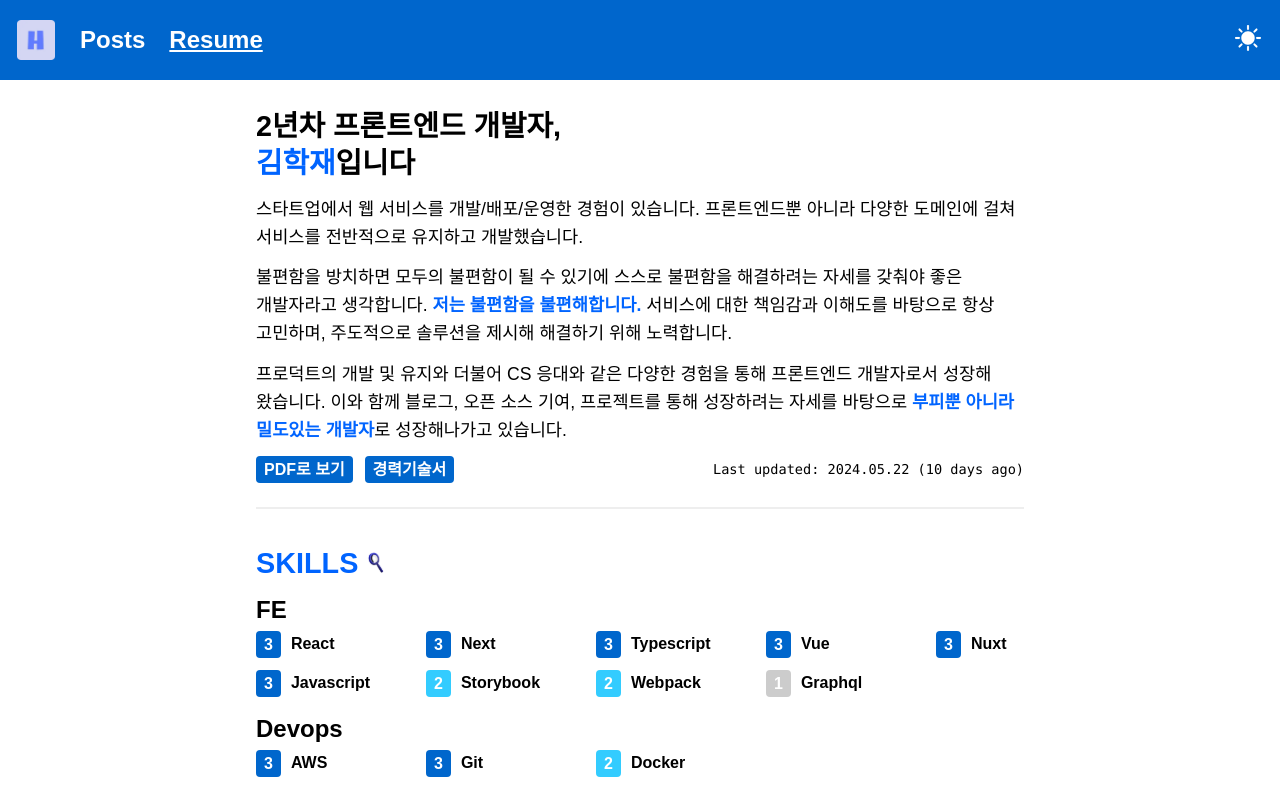
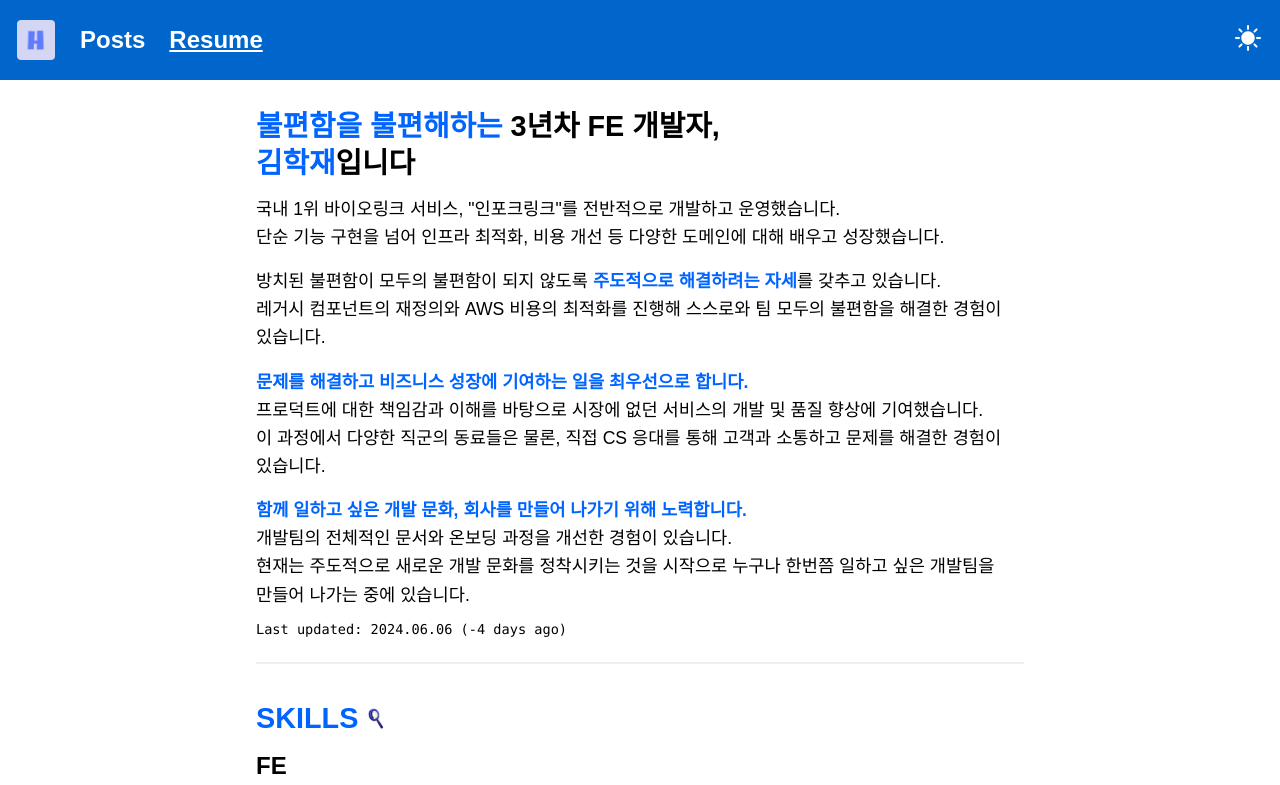
Before and after one commit to gouz7514/hotdog-log, a Next.js app: page /resume in a window 1280 px wide. Shown: the top 785 px of the page. Built offline with nearby package versions, Linux system fonts and the light colour scheme; no server answers.

Commit message:
Update : 이력서 소개 수정

```diff
--- a/src/components/Organism/Resume/ResumeIntro.tsx
+++ b/src/components/Organism/Resume/ResumeIntro.tsx
@@ -1,8 +1,70 @@
 import styled from '@emotion/styled'
 
-import Badge from '@/components/Molecule/Badge'
+import dayjs from 'dayjs'
 
-import dayjs from 'dayjs'
+const LAST_UPDATED = '2024.06.06'
+
+const getDayFromLastUpdated = () => {
+  return dayjs().diff(dayjs(LAST_UPDATED), 'day')
+}
+
+export default function ResumeIntro() {
+  return (
+    <ResumeIntroStyle>
+      <h2>
+        <span className="text-bold text-blue">불편함을 불편해하는</span> 3년차
+        FE 개발자,
+        <br />
+        <span className="text-blue">김학재</span>입니다
+      </h2>
+      <>
+        <div className="big-paragraph">
+          {/* eslint-disable-next-line react/no-unescaped-entities */}
+          국내 1위 바이오링크 서비스, "인포크링크"를 전반적으로 개발하고
+          운영했습니다.
+          <br />
+          단순 기능 구현을 넘어 인프라 최적화, 비용 개선 등 다양한 도메인에 대해
+          배우고 성장했습니다.
+        </div>
+        <div className="big-paragraph mt-16">
+          방치된 불편함이 모두의 불편함이 되지 않도록{' '}
+          <span className="text-bold text-blue">
+            주도적으로 해결하려는 자세
+          </span>
+          를 갖추고 있습니다.
+          <br />
+          레거시 컴포넌트의 재정의와 AWS 비용의 최적화를 진행해 스스로와 팀
+          모두의 불편함을 해결한 경험이 있습니다.
+        </div>
+        <div className="big-paragraph mt-16">
+          <span className="text-bold text-blue">
+            문제를 해결하고 비즈니스 성장에 기여하는 일을 최우선으로 합니다.
+          </span>
+          <br />
+          프로덕트에 대한 책임감과 이해를 바탕으로 시장에 없던 서비스의 개발 및
+          품질 향상에 기여했습니다.
+          <br />이 과정에서 다양한 직군의 동료들은 물론, 직접 CS 응대를 통해
+          고객과 소통하고 문제를 해결한 경험이 있습니다.
+        </div>
+        <div className="big-paragraph mt-16">
+          <span className="text-bold text-blue">
+            함께 일하고 싶은 개발 문화, 회사를 만들어 나가기 위해 노력합니다.
+          </span>
+          <br />
+          개발팀의 전체적인 문서와 온보딩 과정을 개선한 경험이 있습니다.
+          <br />
+          현재는 주도적으로 새로운 개발 문화를 정착시키는 것을 시작으로 누구나
+          한번쯤 일하고 싶은 개발팀을 만들어 나가는 중에 있습니다.
+        </div>
+      </>
+      <div className="resume-intro-footer">
+        <div className="last-updated">
+          Last updated: {LAST_UPDATED} ({getDayFromLastUpdated()} days ago)
+        </div>
+      </div>
+    </ResumeIntroStyle>
+  )
+}
 
 const ResumeIntroStyle = styled.div`
   .resume-intro-footer {
@@ -31,61 +93,3 @@ const ResumeIntroStyle = styled.div`
     }
   }
 `
-
-const lastUpdated = '2024.05.22'
-
-const getDayFromLastUpdated = () => {
-  return dayjs().diff(dayjs(lastUpdated), 'day')
-}
-
-export default function ResumeIntro() {
-  return (
-    <ResumeIntroStyle>
-      <h2>
-        2년차 프론트엔드 개발자,
-        <br />
-        <span className="text-blue">김학재</span>입니다
-      </h2>
-      <>
-        <div className="big-paragraph">
-          스타트업에서 웹 서비스를 개발/배포/운영한 경험이 있습니다.
-          프론트엔드뿐 아니라 다양한 도메인에 걸쳐 서비스를 전반적으로 유지하고
-          개발했습니다.
-        </div>
-        <div className="big-paragraph mt-12">
-          불편함을 방치하면 모두의 불편함이 될 수 있기에 스스로 불편함을
-          해결하려는 자세를 갖춰야 좋은 개발자라고 생각합니다.{' '}
-          <span className="text-bold text-blue">
-            저는 불편함을 불편해합니다.
-          </span>{' '}
-          서비스에 대한 책임감과 이해도를 바탕으로 항상 고민하며, 주도적으로
-          솔루션을 제시해 해결하기 위해 노력합니다.
-        </div>
-        <div className="big-paragraph mt-12">
-          프로덕트의 개발 및 유지와 더불어 CS 응대와 같은 다양한 경험을 통해
-          프론트엔드 개발자로서 성장해 왔습니다. 이와 함께 블로그, 오픈 소스
-          기여, 프로젝트를 통해 성장하려는 자세를 바탕으로{' '}
-          <span className="text-bold text-blue">
-            부피뿐 아니라 밀도있는 개발자
-          </span>
-          로 성장해나가고 있습니다.
-        </div>
-      </>
-      <div className="resume-intro-footer">
-        <div className="badge-place">
-          <Badge
-            content="PDF로 보기"
-            link="https://drive.google.com/file/d/1RR3AklQoC2eNUI8vIBJxvVCg4tSKW5PX/view?usp=sharing"
-          />
-          <Badge
-            content="경력기술서"
-            link="https://drive.google.com/file/d/1sEv1QKz6I5Dw3VM8B-unNj70WAVRQX8k/view?usp=sharing"
-          />
-        </div>
-        <div className="last-updated">
-          Last updated: {lastUpdated} ({getDayFromLastUpdated()} days ago)
-        </div>
-      </div>
-    </ResumeIntroStyle>
-  )
-}
```
